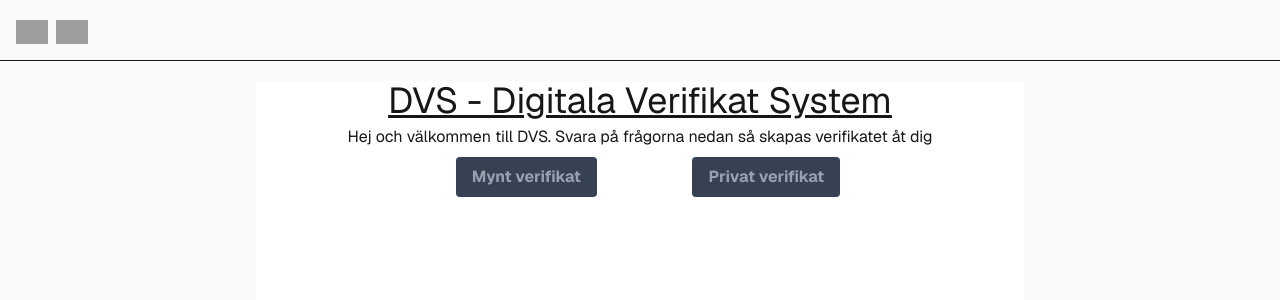
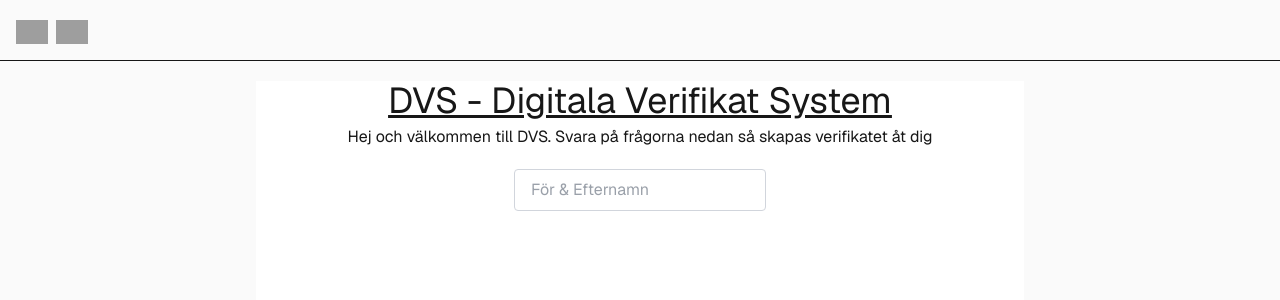
Before and after one commit to VikHolger/DVS, a Next.js app: page / in a window 1280 px wide. Shown: the top 300 px of the page. Built offline with nearby package versions, Linux system fonts and the light colour scheme; grey boxes are pictures that could not be loaded.

Commit message:
V 0.1.4 - Restructure of the form

```diff
--- a/src/app/page.tsx
+++ b/src/app/page.tsx
@@ -45,8 +45,20 @@ export default function Home() {
           {t.welcome}
         </p>
 
-        <div className='Form min-w-9/12 self-center'>
-          <div className='Verificaton_Type min-w-full flex items-center justify-around m-2'>
+        <div className='Form min-w-9/12 self-center item-center'>
+
+          <div className='flex flex-col items-center pt-5'>
+            <input
+              type="text"
+              value={name}
+              onChange={(e) => setName(e.target.value)}
+              placeholder={t.enterName}
+              className="px-4 py-2 min-w-1/2 border border-gray-300 rounded bg-white text-gray-700 dark:bg-gray-800 dark:border-gray-600 dark:text-gray-300 dark:placeholder-gray-400"
+              />
+          </div>
+
+          {name && (
+            <div className='Verificaton_Type min-w-full flex items-center justify-around m-2 pt-2'>
               <button
                 type="button"
                 onClick={(e) => set_V_Type("Mynt")}
@@ -59,8 +71,9 @@ export default function Home() {
                 className="bg-gray-700 hover:bg-gray-800 text-gray-400 font-bold py-2 px-4 rounded focus:outline-none focus:shadow-outline"
               > {t.privatButton} </button>
             </div>
+          )}
 
-          {V_Type == "Mynt" && (
+          {V_Type == "Mynt" && ( //Detaljer om Mynt
             <div className='Your_Details min-w-full flex flex-col items-center justify-around m-2'>
               <p className='text-xl'>
                 {V_Type}
@@ -82,23 +95,20 @@ export default function Home() {
                   <option value="option3">EKO</option>
                 </select>
               </div>
-              {myntCard != "---" && (
-                <input
-                type="text"
-                value={name}
-                onChange={(e) => setName(e.target.value)}
-                placeholder={t.enterName}
-                className="px-4 py-2 min-w-1/2 border border-gray-300 rounded bg-white text-gray-700 dark:bg-gray-800 dark:border-gray-600 dark:text-gray-300 dark:placeholder-gray-400"
-              />
-              )}
             </div>
           )}
 
-          {V_Type == "Privat" && (
+          {V_Type == "Privat" && ( // Detaljer om personens bank
             <div className='Your_Details min-w-full flex justify-around m-2'>
               <p className='text-xl'>
                 {V_Type}
               </p>
+            </div>
+          )}
+
+          {myntCard != "---" && ( // Detaljer om köp
+            <div>
+              abc
             </div>
           )}
 
```
Lines whose indentation alone changed are shown as unchanged.
